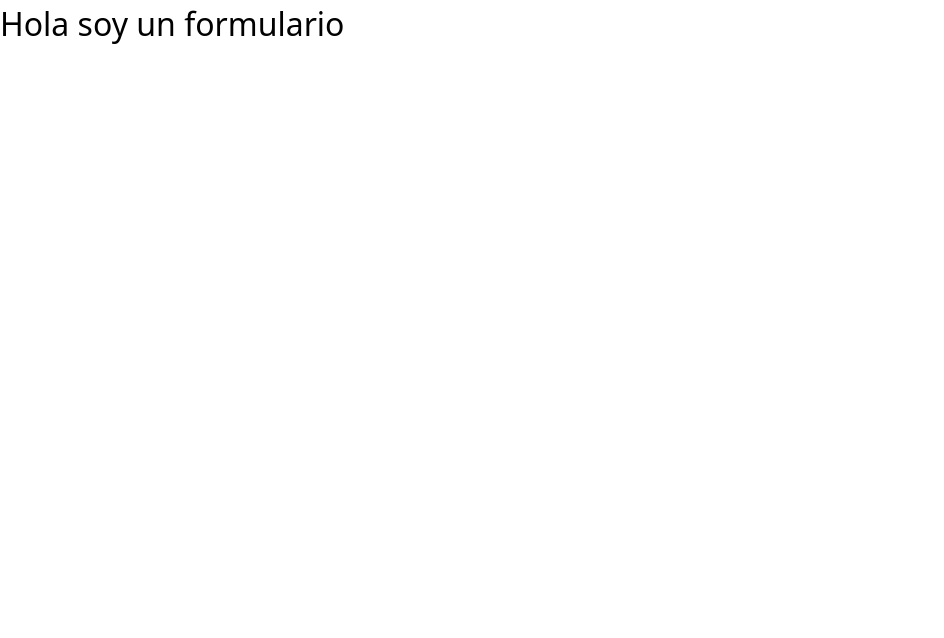
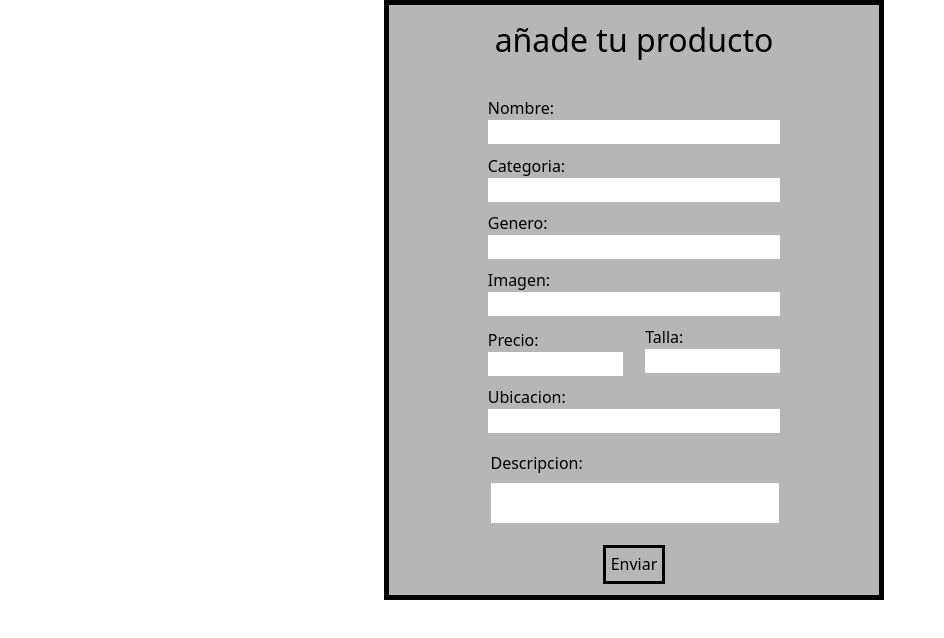
Before and after one commit to annaLucian/threadUp, a React (Vite) app in the folder frontendReact/: page /publish-product in a window 1280 px wide. Shown: the top 638 px of the page, without its empty margins (0-944 px from the left). Built offline with nearby package versions, Linux system fonts and the light colour scheme.

Commit message:
formulario

```diff
--- a/frontendReact/src/App.jsx
+++ b/frontendReact/src/App.jsx
@@ -1,8 +1,7 @@
-import CreateForm from "./pages/CreateForm";
 export default function App() {
   return (
     <div>
-      <h1 className="text-3xl font-bold underline">soy la home</h1>
+      <h1 className="text-3xl font-bold underline">soy la home luca</h1>
     </div>
   );
 }
--- a/frontendReact/src/pages/createForm/CreateForm.jsx
+++ b/frontendReact/src/pages/createForm/CreateForm.jsx
@@ -1,7 +1,73 @@
-export default function CreateForm() {
-  return (
-    <div className="bg-red">
-      <h1 className="text-[2rem]">Hola soy un formulario</h1>
-    </div>
-  );
-}
+import React, { useState } from 'react';
+import './createform.css';
+
+    const CreateForm = () => {
+      const [formData, setFormData] = useState({
+        nombre: '',
+        categoria: '',
+        genero:'',
+        imagen:'',
+        talla:'',
+        precio:'',
+        ubicacion:'',
+       descripcion:''
+      });
+
+      const handleChange = (e) => {
+        const { name, value } = e.target;
+        setFormData({
+          ...formData,
+          [name]: value,
+        });
+      };
+
+      const handleSubmit = (e) => {
+        e.preventDefault();
+        alert(`Nombre: ${formData.nombre}\nCategoria: ${formData.categoria}\nGenero: ${formData.genero}\nPrecio: ${formData.precio}`);
+        // Aquí puedes agregar lógica para enviar los datos a un servidor, por ejemplo.
+      };
+
+      return (
+        <div classname="contenedor">
+        <form className="formulario" onSubmit={handleSubmit}>
+          <h1 className='añade'>añade tu producto</h1>
+          <label className='nombre'>
+            Nombre:
+            <input  type="text" name="nombre" value={formData.nombre} onChange={handleChange} />
+          </label>
+          <br />
+          <label>
+            Categoria:
+            <input type="text" name="categoria" value={formData.categoria} onChange={handleChange} />
+          </label>
+          <label>
+            Genero:
+            <input type="text" name="genero" value={formData.genero} onChange={handleChange} />
+          </label>
+          <label>
+            Imagen:
+            <input type="url" name="imagen" value={formData.imagen} onChange={handleChange} />
+          </label>
+          <label className='talla'>
+            Talla:
+            <input type="text" name="talla" value={formData.talla} onChange={handleChange} />
+          </label>
+          <label className='precio'>
+            Precio:
+            <input type="number" name="precio" value={formData.precio} onChange={handleChange} />
+          </label>
+          <label>
+            Ubicacion:
+            <input type="text" name="ubicacion" value={formData.ubicacion} onChange={handleChange} />
+          </label>
+          <label className='descripcion'>
+            Descripcion:
+            <input className="input"type="text" name="description" value={formData.descripcion} onChange={handleChange} />
+          </label>
+          <br />
+          <button className="botonenviar"type="submit">Enviar</button>
+        </form>
+        </div>
+      );
+    }
+    export default CreateForm;
--- /dev/null
+++ b/frontendReact/src/pages/createForm/createform.css
@@ -0,0 +1,65 @@
+
+.formulario{
+    width: 500px; /* Ajusta el tamaño según tus necesidades */
+    height: 600px; /* Asegúrate de que el ancho y la altura sean iguales para formar un cuadrado */
+    padding: 20px; /* Espacio entre los bordes del cuadrado y el contenido del formulario */
+    border: 5px solid #000; /* Ajusta el color y el estilo del borde según prefieras */
+    display: flex;
+    justify-content: center;
+    align-items: center;
+    flex-direction: column;
+    margin-left: 30%;
+    background-color: rgba(128, 128, 128, 0.571);
+}
+
+label{
+    display: flex;
+    flex-direction: column;
+    margin-bottom: 2%;
+    width: 65%;
+}
+
+.añade{
+ font-size: 200%;
+ margin-bottom: 7%;
+}
+
+.nombre{
+    position: relative;
+    margin-bottom: -3%;
+}
+
+.talla{
+    width: 30%;
+    margin-left: 35%;
+}
+
+.precio{
+    width:30% ;
+    margin-top:-12%;
+    margin-right: 35%;
+}
+
+.descripcion{
+
+        display: inline-block; /* Permite definir ancho y altura */
+        width: 100px; /* Ancho deseado */
+        height: 20px; /* Altura deseada */
+        padding: 10px; /* Espacio interior para que el texto no toque los bordes */
+        line-height: 40px; /* Centra el texto verticalmente si es una sola línea */
+        margin-top: -2%;
+        margin-right: 46%;
+}
+
+.botonenviar{
+    position: relative;
+    margin-top: 13%;
+    border: 3px solid;
+    padding: 1%;
+
+
+}
+
+.input{
+    width: 360%;
+}
--- /dev/null
+++ b/frontendReact/src/pages/createForm/main.js
@@ -0,0 +1,27 @@
+document.addEventListener('DOMContentLoaded', function () {
+    var formulario = document.getElementById('Contacto');
+
+    formulario.addEventListener('submit', function (event) {
+        event.preventDefault(); // Evitar que el formulario se envíe de forma convencional
+
+        // Obtener datos del formulario
+        var name = document.getElementById('name').value;
+        var email = document.getElementById('email').value;
+        var phone = document.getElementById('phone').value;
+
+        // Puedes hacer algo con los datos aquí, como imprimirlos en la consola
+        console.log('name', name);
+        console.log('email', email);
+        console.log('phone', phone);
+    });
+});
+
+// inicio form
+function send() {
+    swal ('✅ Fomulario enviado correctamente');
+ }
+
+ function sendEnglish() {
+    swal ('✅ Form submitted successfully');
+ }
+ // fin form
```
